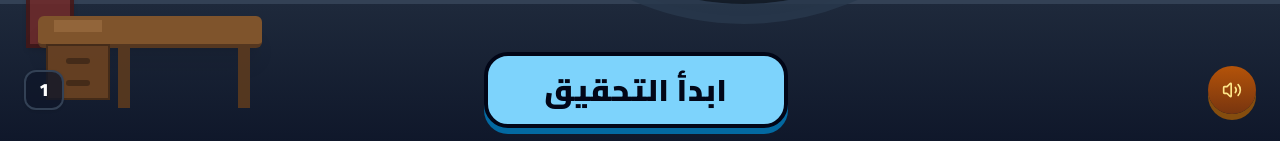
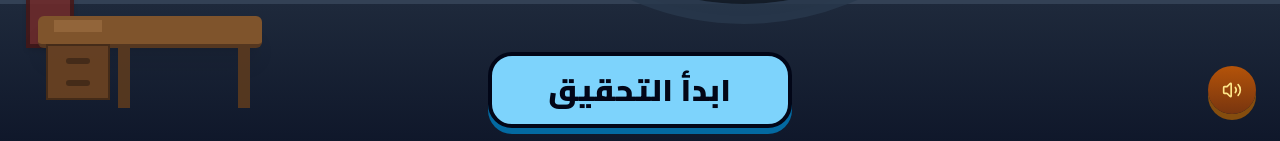
Before and after one commit to realvps51-sudo/digital-detective, a React (Vite) app: page / in a window 1280 px wide. Shown: the part 656-797 px from the top of the page. Built offline with nearby package versions, Linux system fonts and the light colour scheme.

Commit message:
fix: remove scene index 1 badge from start screen

```diff
--- a/src/components/screens/StartScreen.tsx
+++ b/src/components/screens/StartScreen.tsx
@@ -184,10 +184,8 @@ export const StartScreen: React.FC<StartScreenProps> = ({
           ابدأ التحقيق
         </motion.button>
 
-        {/* Bottom Right: Panel 1 Number Indicator */}
-        <div className="w-10 h-10 rounded-xl bg-slate-900/80 border-2 border-slate-700 text-white font-black flex items-center justify-center text-lg shadow">
-          1
-        </div>
+        {/* Empty placeholder to keep the center button perfectly balanced */}
+        <div className="w-12 h-12 invisible"></div>
       </div>
     </div>
   );
```
